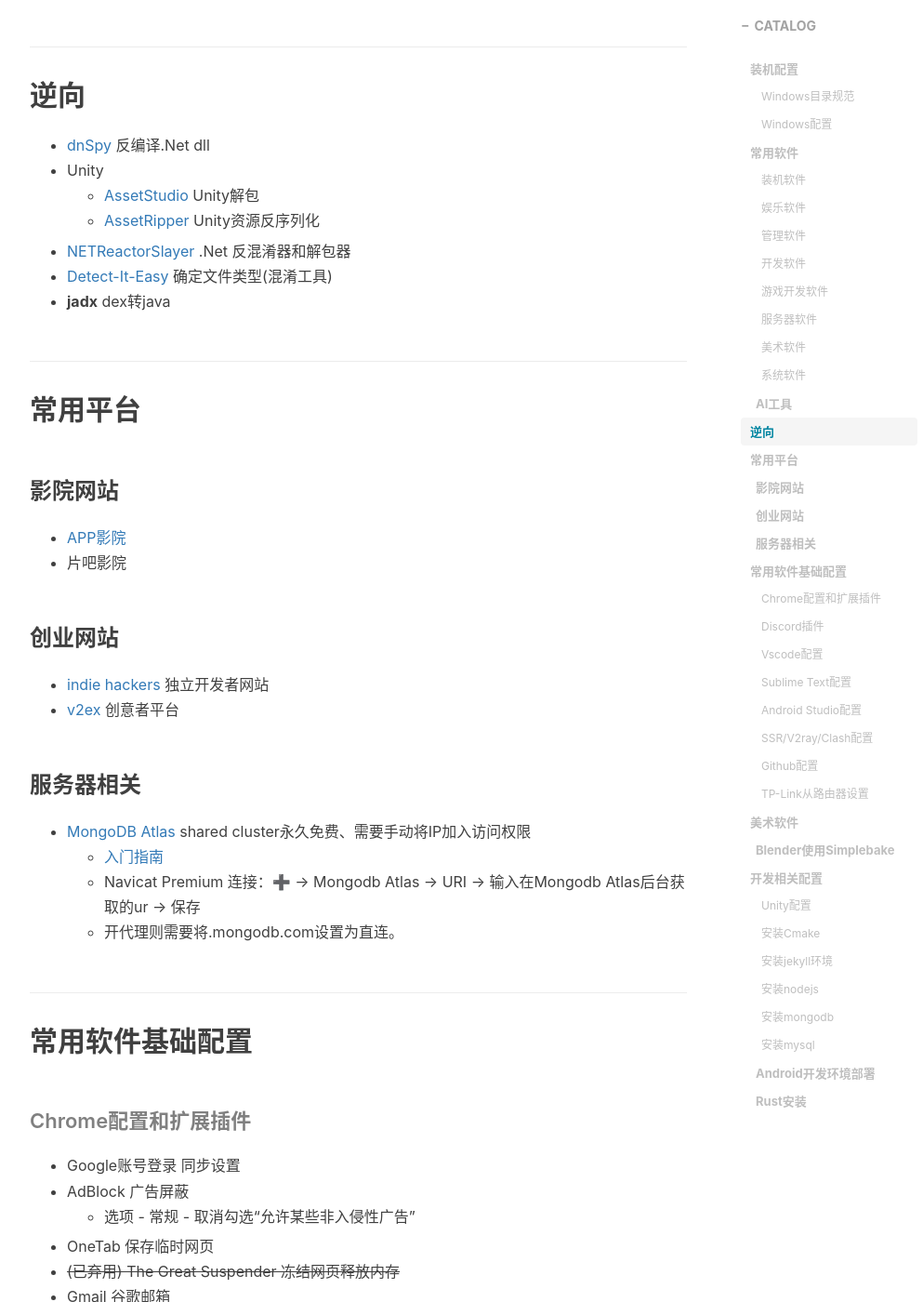
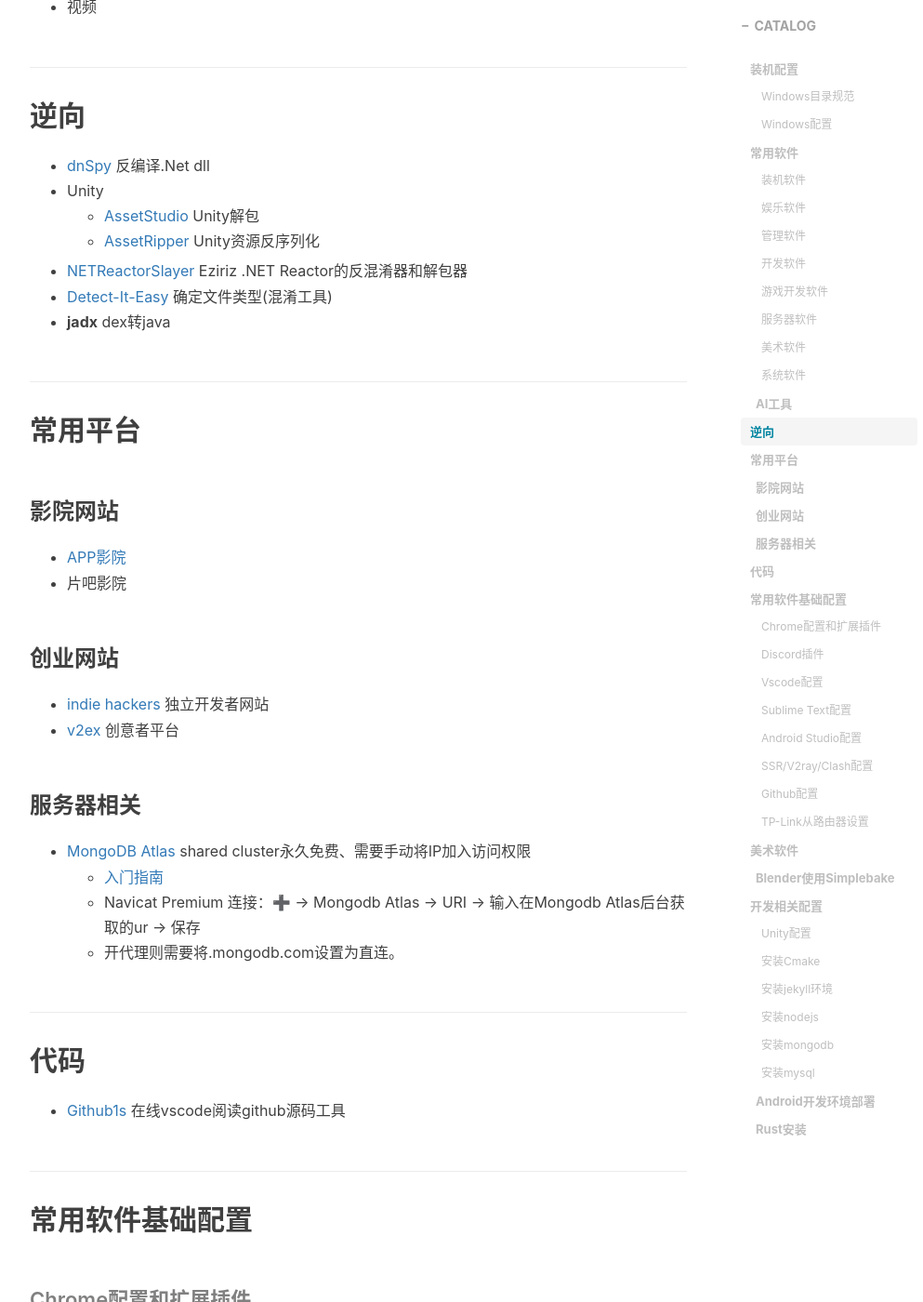
Before and after one commit to gumcstronger/gumcstronger.github.io, a Jekyll site: the page built from _posts/2022/2022-08-24-windows.md, in a window 1280 px wide and 1400 px high, scrolled down 5163 px. Shown: the whole window at 93% size, without its empty margins (233-1226 px from the left). Built offline with Jekyll 4.4.1, drawn with Linux system fonts in a browser that asks for light colours; comment, search, counter and statistics services are not loaded.

Commit message:
Update 2022-08-24-windows.md

```diff
--- a/_posts/2022/2022-08-24-windows.md
+++ b/_posts/2022/2022-08-24-windows.md
@@ -134,7 +134,9 @@
   - Akvis Sketch
 - [Umodel](https://www.gildor.org/en/projects/umodel) unreall解包
 - 动画
+
   - AccuRIG 自动绑定3D动画
+
 #### 系统软件
 
 - [DirectX Repair](https://cn.bing.com/search?q=DirectX%E4%BF%AE%E5%A4%8D%E5%B7%A5%E5%85%B7&PC=U316&FORM=CHROMN) DirectX修复工具
@@ -173,7 +175,7 @@
 * Unity
   * [AssetStudio](https://github.com/Perfare/AssetStudio) Unity解包
   * [AssetRipper](https://github.com/AssetRipper/AssetRipper) Unity资源反序列化
-* [NETReactorSlayer](https://github.com/SychicBoy/NETReactorSlayer) .Net 反混淆器和解包器
+* [NETReactorSlayer](https://github.com/SychicBoy/NETReactorSlayer) Eziriz .NET Reactor的反混淆器和解包器
 * [Detect-It-Easy](https://github.com/horsicq/Detect-It-Easy) 确定文件类型(混淆工具)
 * **jadx** dex转java
 
@@ -195,6 +197,10 @@
   * [入门指南](https://www.mongodb.com/docs/atlas/getting-started/)
   * Navicat Premium 连接：➕ -> Mongodb Atlas -> URI -> 输入在Mongodb Atlas后台获取的ur -> 保存
   * 开代理则需要将.mongodb.com设置为直连。
+
+## 代码
+
+* [Github1s ](https://github.com/conwnet/github1s)在线vscode阅读github源码工具
 
 ## 常用软件基础配置
 
```
